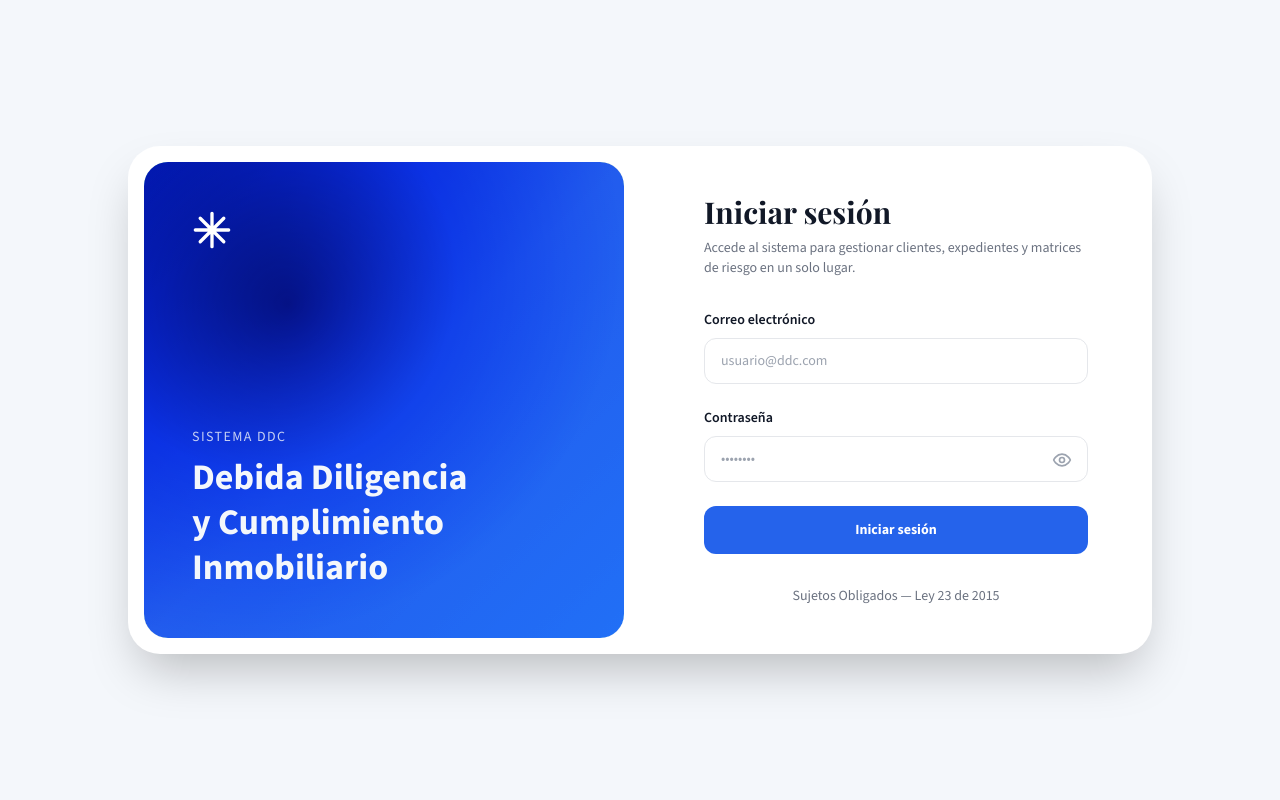
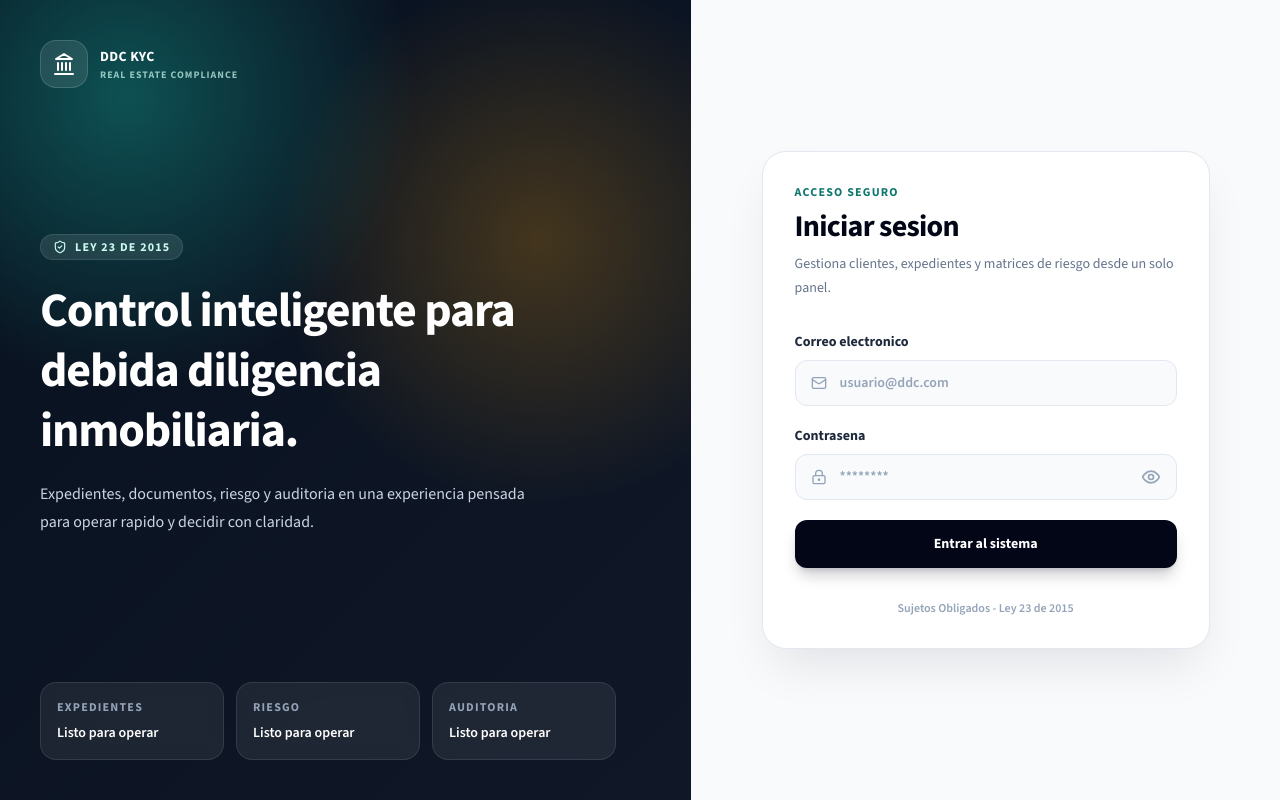
Before and after one commit to Roy-x24/sistema-ddc-inmobiliario, a React (Vite) app in the folder frontend/: page /login in a window 1280 px wide. Built offline with nearby package versions, Linux system fonts and the light colour scheme.

Commit message:
Rediseña pantalla de acceso

```diff
--- a/frontend/src/pages/Login.jsx
+++ b/frontend/src/pages/Login.jsx
@@ -2,8 +2,7 @@ import { useState } from 'react';
 import { useNavigate } from 'react-router-dom';
 import api from '../api/axiosConfig';
 import { useAuth } from '../context/AuthContext';
-import { Eye, EyeOff } from 'lucide-react';
-import gradientImg from '../img/gradient.svg';
+import { Eye, EyeOff, Landmark, LockKeyhole, Mail, ShieldCheck } from 'lucide-react';
 
 export default function Login() {
   const [correo, setCorreo] = useState('');
@@ -23,11 +22,7 @@ export default function Login() {
       const { access_token, refresh_token } = res.data;
       const me = await api.get('/auth/me', { headers: { Authorization: `Bearer ${access_token}` } });
       iniciarSesion(access_token, refresh_token, me.data);
-      if (me.data.rol === 'admin') {
-        navigate('/admin/matriz');
-      } else {
-        navigate('/dashboard');
-      }
+      navigate(me.data.rol === 'admin' ? '/admin/matriz' : '/dashboard');
     } catch (err) {
       setError('Credenciales incorrectas');
     } finally {
@@ -36,81 +31,99 @@ export default function Login() {
   };
 
   return (
-    <div className="flex min-h-screen items-center justify-center bg-[#f4f7fb] p-6 font-sans">
-      <div className="flex w-full max-w-5xl overflow-hidden rounded-[2rem] bg-white shadow-2xl">
-        {/* Left Panel - Image/Gradient */}
-        <div className="relative hidden w-1/2 p-4 md:block">
-          <div className="relative h-full w-full overflow-hidden rounded-[1.5rem] bg-gradient-to-br from-[#02196b] via-blue-800 to-blue-700">
-            <img
-              src={gradientImg}
-              alt="Gradient Background"
-              className="absolute inset-0 h-full w-full object-cover mix-blend-overlay opacity-80"
-            />
-            <div className="absolute inset-0 flex flex-col justify-between p-12">
-              <div className="text-4xl text-white">
-                <svg width="40" height="40" viewBox="0 0 24 24" fill="none" stroke="currentColor" strokeWidth="2" strokeLinecap="round" strokeLinejoin="round">
-                  <path d="M12 2v20M2 12h20M4.929 4.929l14.142 14.142M4.929 19.071L19.071 4.929"/>
-                </svg>
+    <div className="grid min-h-screen bg-[#08111f] font-sans text-slate-950 md:grid-cols-[1.08fr_0.92fr]">
+      <section className="relative hidden overflow-hidden p-10 text-white md:block">
+        <div className="absolute inset-0 bg-[radial-gradient(circle_at_18%_12%,rgba(20,184,166,0.38),transparent_32%),radial-gradient(circle_at_78%_30%,rgba(245,158,11,0.24),transparent_34%),linear-gradient(135deg,#08111f,#101827)]" />
+        <div className="relative flex h-full flex-col justify-between">
+          <div className="flex items-center gap-3">
+            <div className="flex h-12 w-12 items-center justify-center rounded-2xl border border-white/15 bg-white/10 backdrop-blur">
+              <Landmark className="h-6 w-6" />
             </div>
-              <div className="text-[#f4f7fb]">
-                <p className="mb-2 text-sm font-medium uppercase tracking-widest opacity-80">Sistema DDC</p>
-                <h1 className="text-4xl font-bold leading-tight text-[#f4f7fb]">
-                  Debida Diligencia<br />
-                  y Cumplimiento<br />
-                  Inmobiliario
-                </h1>
-              </div>
-            </div>
+            <div>
+              <p className="text-sm font-black tracking-wide">DDC KYC</p>
+              <p className="text-[10px] font-bold uppercase tracking-widest text-teal-100/70">Real Estate Compliance</p>
             </div>
           </div>
 
-        {/* Right Panel - Form */}
-        <div className="flex w-full flex-col justify-center px-8 py-12 md:w-1/2 md:px-16">
-          <div className="mb-8 md:hidden">
-            <svg width="32" height="32" viewBox="0 0 24 24" fill="none" stroke="#2563eb" strokeWidth="2" strokeLinecap="round" strokeLinejoin="round">
-              <path d="M12 2v20M2 12h20M4.929 4.929l14.142 14.142M4.929 19.071L19.071 4.929"/>
-            </svg>
+          <div className="max-w-xl">
+            <div className="mb-5 inline-flex items-center gap-2 rounded-full border border-white/10 bg-white/10 px-3 py-1 text-xs font-bold uppercase tracking-widest text-teal-100">
+              <ShieldCheck className="h-3.5 w-3.5" />
+              Ley 23 de 2015
+            </div>
+            <h1 className="text-5xl font-black leading-tight tracking-tight text-white">
+              Control inteligente para debida diligencia inmobiliaria.
+            </h1>
+            <p className="mt-5 max-w-lg text-base leading-7 text-slate-300">
+              Expedientes, documentos, riesgo y auditoria en una experiencia pensada para operar rapido y decidir con claridad.
+            </p>
           </div>
 
-          <h2 className="mb-2 font-display text-3xl font-bold text-gray-900">Iniciar sesión</h2>
-          <p className="mb-8 text-sm text-gray-500">
-            Accede al sistema para gestionar clientes, expedientes y matrices de riesgo en un solo lugar.
+          <div className="grid max-w-xl grid-cols-3 gap-3">
+            {['Expedientes', 'Riesgo', 'Auditoria'].map((item) => (
+              <div key={item} className="rounded-2xl border border-white/10 bg-white/[0.07] p-4 backdrop-blur">
+                <p className="text-xs font-black uppercase tracking-widest text-slate-400">{item}</p>
+                <p className="mt-2 text-sm font-semibold text-white">Listo para operar</p>
+              </div>
+            ))}
+          </div>
+        </div>
+      </section>
+
+      <section className="flex items-center justify-center bg-slate-50 p-6">
+        <div className="w-full max-w-md">
+          <div className="mb-8 md:hidden">
+            <div className="flex h-12 w-12 items-center justify-center rounded-2xl bg-slate-950 text-white">
+              <Landmark className="h-6 w-6" />
+            </div>
+          </div>
+
+          <div className="rounded-3xl border border-slate-200 bg-white p-8 shadow-2xl shadow-slate-950/10">
+            <p className="text-xs font-black uppercase tracking-widest text-teal-700">Acceso seguro</p>
+            <h2 className="mt-2 text-3xl font-black tracking-tight text-slate-950">Iniciar sesion</h2>
+            <p className="mt-2 text-sm leading-6 text-slate-500">
+              Gestiona clientes, expedientes y matrices de riesgo desde un solo panel.
             </p>
 
-          <form onSubmit={handleSubmit} className="space-y-6">
+            <form onSubmit={handleSubmit} className="mt-8 space-y-5">
               <div>
-              <label className="mb-2 block text-sm font-semibold text-gray-900">Correo electrónico</label>
+                <label className="mb-2 block text-sm font-bold text-slate-800">Correo electronico</label>
+                <div className="relative">
+                  <Mail className="absolute left-4 top-1/2 h-4 w-4 -translate-y-1/2 text-slate-400" />
                   <input
                     type="email"
                     required
                     value={correo}
                     onChange={(e) => setCorreo(e.target.value)}
-                className="w-full rounded-xl border border-gray-200 bg-white px-4 py-3 text-sm text-gray-900 transition-colors placeholder:text-gray-400 focus:border-blue-600 focus:outline-none focus:ring-1 focus:ring-blue-600"
+                    className="w-full rounded-xl border border-slate-200 bg-slate-50 px-4 py-3 pl-11 text-sm font-semibold text-slate-950 transition placeholder:text-slate-400 focus:border-teal-500 focus:bg-white focus:outline-none focus:ring-4 focus:ring-teal-500/10"
                     placeholder="usuario@ddc.com"
                   />
                 </div>
+              </div>
 
+              <div>
+                <label className="mb-2 block text-sm font-bold text-slate-800">Contrasena</label>
                 <div className="relative">
-              <label className="mb-2 block text-sm font-semibold text-gray-900">Contraseña</label>
+                  <LockKeyhole className="absolute left-4 top-1/2 h-4 w-4 -translate-y-1/2 text-slate-400" />
                   <input
-                type={showPassword ? "text" : "password"}
+                    type={showPassword ? 'text' : 'password'}
                     required
                     value={password}
                     onChange={(e) => setPassword(e.target.value)}
-                className="w-full rounded-xl border border-gray-200 bg-white px-4 py-3 pr-12 text-sm text-gray-900 transition-colors placeholder:text-gray-400 focus:border-blue-600 focus:outline-none focus:ring-1 focus:ring-blue-600"
-                placeholder="••••••••"
+                    className="w-full rounded-xl border border-slate-200 bg-slate-50 px-4 py-3 pl-11 pr-12 text-sm font-semibold text-slate-950 transition placeholder:text-slate-400 focus:border-teal-500 focus:bg-white focus:outline-none focus:ring-4 focus:ring-teal-500/10"
+                    placeholder="********"
                   />
                   <button
                     type="button"
                     onClick={() => setShowPassword(!showPassword)}
-                className="absolute bottom-3 right-4 text-gray-400 hover:text-gray-600"
+                    className="absolute right-4 top-1/2 -translate-y-1/2 text-slate-400 hover:text-slate-700"
                   >
                     {showPassword ? <EyeOff className="h-5 w-5" /> : <Eye className="h-5 w-5" />}
                   </button>
                 </div>
+              </div>
 
               {error && (
-              <div className="rounded-xl border border-red-200 bg-red-50 px-4 py-3 text-center text-sm font-medium text-red-600">
+                <div className="rounded-xl border border-rose-200 bg-rose-50 px-4 py-3 text-center text-sm font-bold text-rose-700">
                   {error}
                 </div>
               )}
@@ -118,19 +131,18 @@ export default function Login() {
               <button
                 type="submit"
                 disabled={cargando}
-              className="mt-2 w-full rounded-xl bg-blue-600 py-3.5 text-sm font-bold text-white transition-all hover:bg-blue-700 disabled:opacity-70"
+                className="w-full rounded-xl bg-slate-950 py-3.5 text-sm font-black text-white shadow-lg shadow-slate-950/20 transition hover:-translate-y-0.5 hover:bg-teal-700 disabled:translate-y-0 disabled:opacity-70"
               >
-              {cargando ? 'Ingresando...' : 'Iniciar sesión'}
+                {cargando ? 'Ingresando...' : 'Entrar al sistema'}
               </button>
             </form>
 
-          <div className="mt-8 text-center">
-            <p className="text-sm text-gray-500">
-              Sujetos Obligados — Ley 23 de 2015
+            <p className="mt-8 text-center text-xs font-semibold text-slate-400">
+              Sujetos Obligados - Ley 23 de 2015
             </p>
           </div>
         </div>
-      </div>
+      </section>
     </div>
   );
 }
```
Lines whose indentation alone changed are shown as unchanged.
